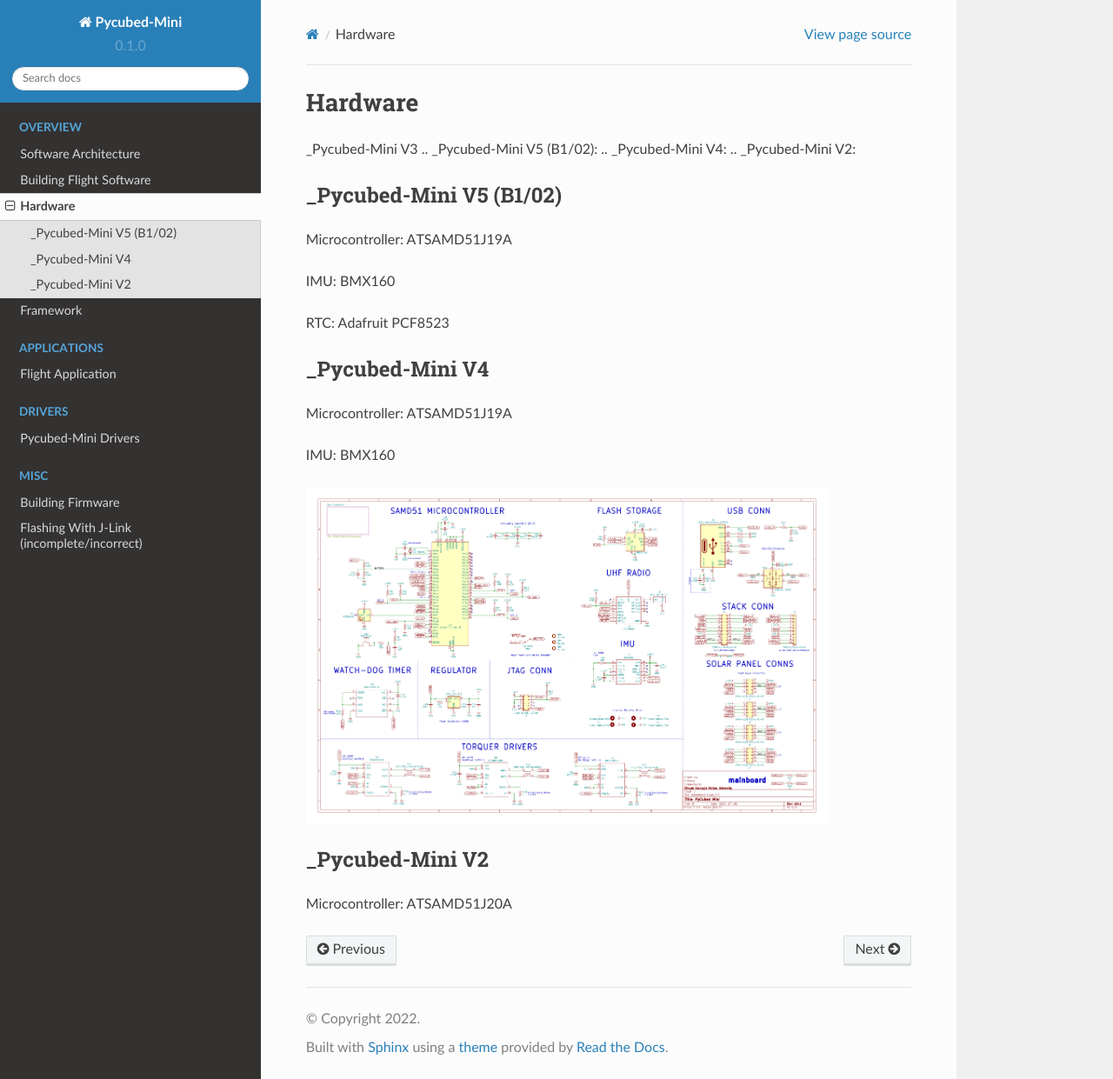
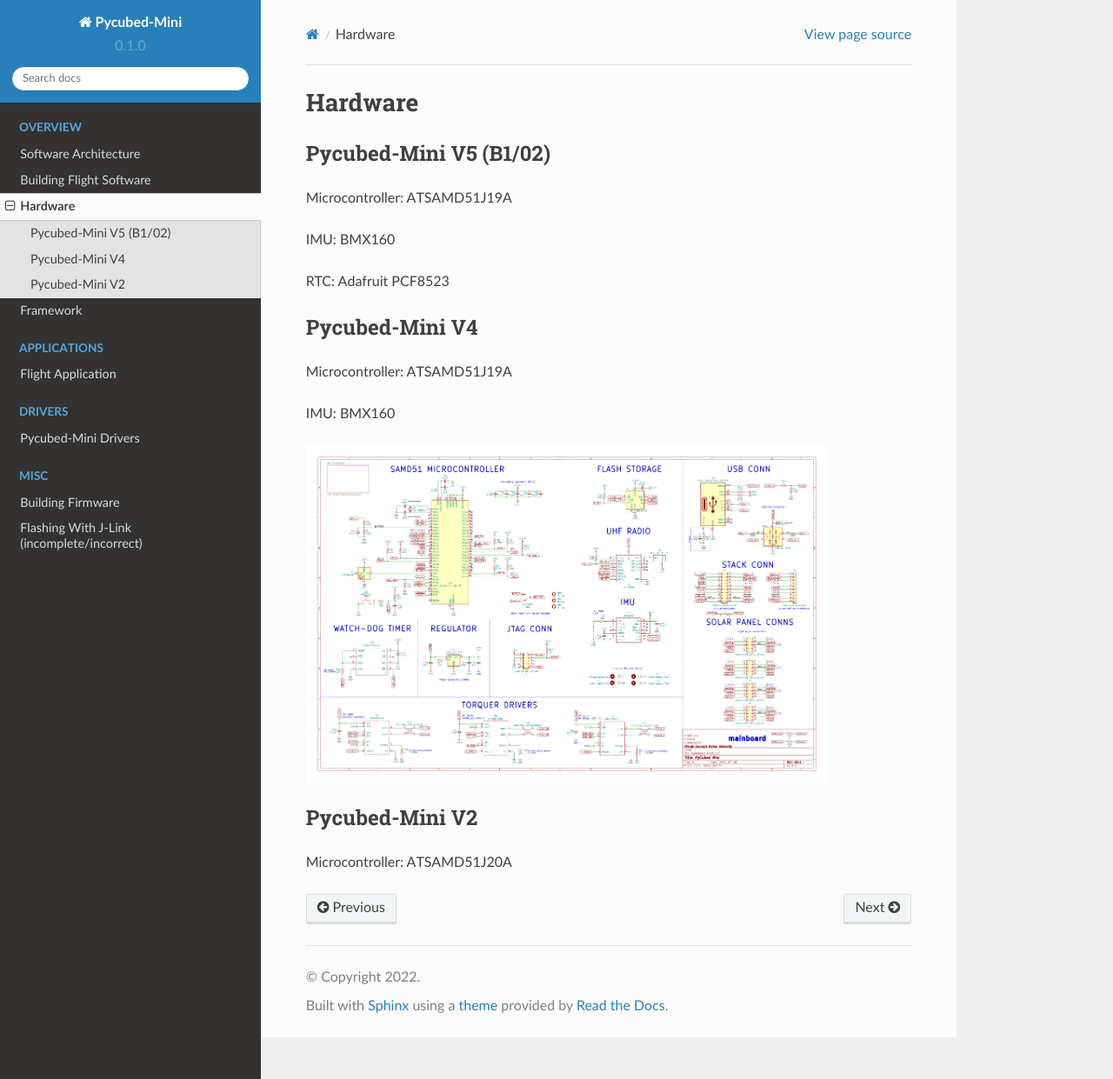
Before and after one commit to PyCubed-Mini/PocketQubeDocs, a Sphinx documentation site: the page built from docs/source/hardware/index.rst, in a window 1280 px wide and 1241 px high. Shown: the whole window at 87% size. Built offline with Sphinx 7.4.7 and the Read the Docs theme 2.0.0, drawn with Linux system fonts in a browser that asks for light colours.

Commit message:
Fix hardware docs

```diff
--- a/docs/source/hardware/index.rst
+++ b/docs/source/hardware/index.rst
@@ -1,12 +1,7 @@
 Hardware
 ========
 
-_Pycubed-Mini V3
-.. _Pycubed-Mini V5 (B1/02):
-.. _Pycubed-Mini V4:
-.. _Pycubed-Mini V2:
-
-_Pycubed-Mini V5 (B1/02)
+Pycubed-Mini V5 (B1/02)
 ------------------------
 Microcontroller: ATSAMD51J19A
 
@@ -15,7 +10,7 @@
 RTC: Adafruit PCF8523
 
 
-_Pycubed-Mini V4
+Pycubed-Mini V4
 ----------------
 
 Microcontroller: ATSAMD51J19A
@@ -26,7 +21,7 @@
    :width: 600
 
 
-_Pycubed-Mini V2
+Pycubed-Mini V2
 ----------------
 
 Microcontroller: ATSAMD51J20A
```
